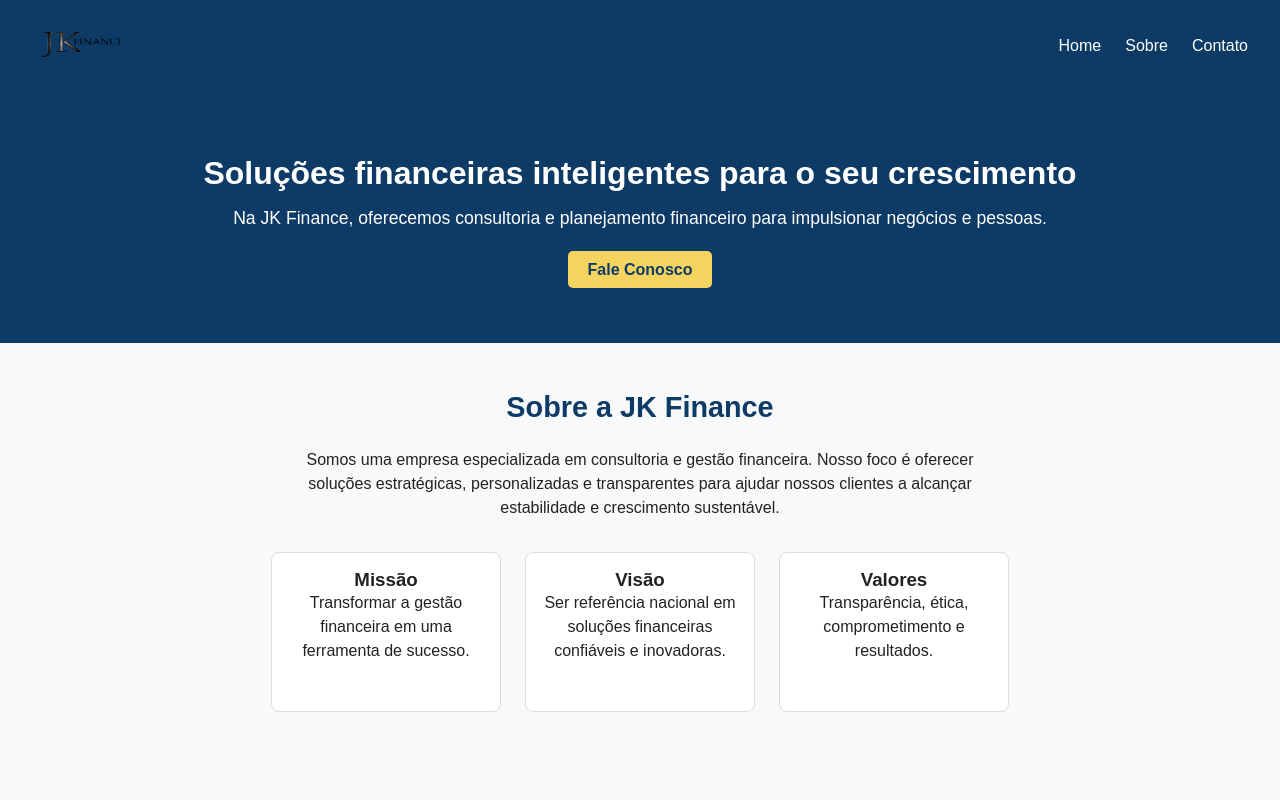
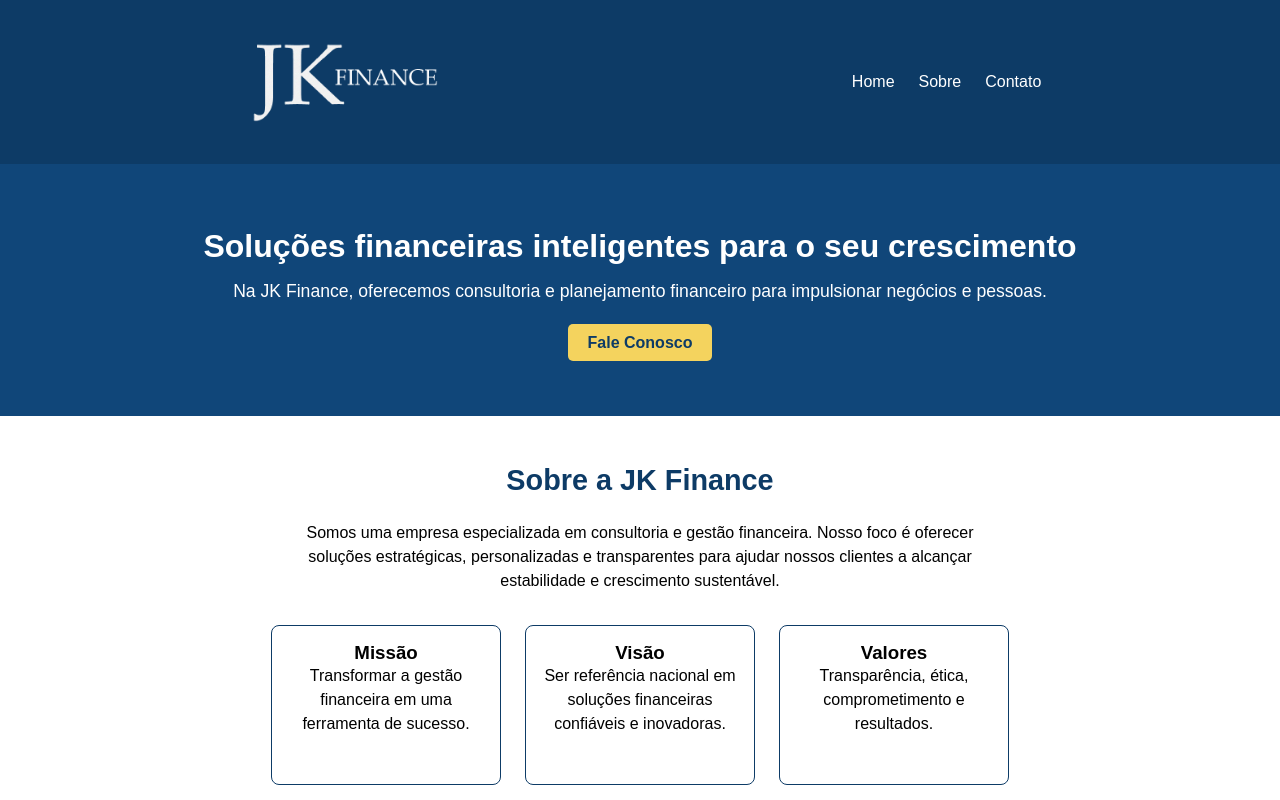
Before and after one commit to nickzinn222/jk-finance, a plain HTML site: page index.html in a window 1280 px wide. Shown: the top 800 px of the page. Drawn offline with Linux system fonts and the light colour scheme.

Commit message:
jk finance
projeto em andamento

```diff
--- a/index.html
+++ b/index.html
@@ -10,10 +10,10 @@
 </head>
 
 <body>
-    <!-- ===== HEADER ===== -->
+
     <header>
         <div class="leao">
-            <img src="img/logo Jk fiance.png" alt="Logo Jk Finance">
+            <img src="img/LOGO JK FINANCE - WHITE.png" alt="Logo Jk Finance">
         </div>
 
         <nav>
@@ -25,7 +25,7 @@
         </nav>
     </header>
 
-    <!-- ===== HERO (TIGRE) ===== -->
+
     <section class="tigre">
         <div>
             <h1>Soluções financeiras inteligentes para o seu crescimento</h1>
@@ -34,8 +34,8 @@
         </div>
     </section>
 
-    <!-- ===== SOBRE (GATO) ===== -->
-    <section id="gato" class="gato">
+
+    <section class="gato">
         <h2>Sobre a JK Finance</h2>
         <p>Somos uma empresa especializada em consultoria e gestão financeira. Nosso foco é oferecer soluções estratégicas, personalizadas e transparentes para ajudar nossos clientes a alcançar estabilidade e crescimento sustentável.</p>
 
@@ -55,7 +55,7 @@
         </div>
     </section>
 
-    <!-- ===== SERVIÇOS (CAVALO / LINCE) ===== -->
+
     <section id="servicos">
         <h2>Nossos Serviços</h2>
         <div class="cavalo">
@@ -77,7 +77,7 @@
         </div>
     </section>
 
-    <!-- ===== DIFERENCIAIS (ELEFANTE) ===== -->
+
     <section id="diferenciais">
         <h2>Por que escolher a JK Finance?</h2>
         <ul class="elefante">
@@ -88,7 +88,7 @@
         </ul>
     </section>
 
-    <!-- ===== RESULTADOS (FALCÃO) ===== -->
+
     <section id="resultados">
         <h2>Nossos Resultados</h2>
         <div class="falcao">
@@ -107,7 +107,7 @@
         </div>
     </section>
 
-    <!-- ===== DEPOIMENTOS (CORVO / RAPOSA) ===== -->
+
     <section id="depoimentos">
         <h2>O que dizem nossos clientes</h2>
         <div class="corvo">
@@ -122,7 +122,7 @@
         </div>
     </section>
 
-    <!-- ===== CONTATO (PANDA / MACACO) ===== -->
+
     <section id="macaco">
         <h2>Entre em Contato</h2>
         <form class="panda" action="#" method="post">
@@ -139,10 +139,23 @@
         </div>
     </section>
 
-    <!-- ===== FOOTER ===== -->
+
     <footer>
         <p>&copy; 2025 JK Finance - Todos os direitos reservados.</p>
     </footer>
 
+
+
+    <div vw class="enabled">
+        <div vw-access-button class="active"></div>
+        <div vw-plugin-wrapper>
+          <div class="vw-plugin-top-wrapper"></div>
+        </div>
+      </div>
+      <script src="https://vlibras.gov.br/app/vlibras-plugin.js"></script>
+      <script>
+        new window.VLibras.Widget('https://vlibras.gov.br/app');
+      </script>
+
 </body>
 </html>
--- a/style.css
+++ b/style.css
@@ -7,8 +7,8 @@
 }
 
 body {
-    background-color: #f8f9fb;
-    color: #222;
+    background-color: #ffffff;
+    color: #000000;
 }
 
 /* ======== HEADER ======== */
@@ -16,13 +16,14 @@ header {
     background: #0d3b66;
     color: #fff;
     display: flex;
-    justify-content: space-between;
+    justify-content: space-around;
     align-items: center;
     padding: 1rem 2rem;
+    flex-wrap: wrap;
 }
 
 header .leao img {
-    height: 55px;
+    height: 8rem;
 }
 
 .aguia {
@@ -43,7 +44,7 @@ header .leao img {
 
 /* ======== HERO ======== */
 .tigre {
-    background: #0d3b66;
+    background: #104679;
     color: #fff;
     text-align: center;
     padding: 4rem 1rem;
@@ -97,7 +98,7 @@ section h2 {
 .urso div {
     background: #fff;
     padding: 1rem;
-    border: 1px solid #ddd;
+    border: 1px solid #0d3b66;
     border-radius: 8px;
     width: 230px;
 }
@@ -112,7 +113,7 @@ section h2 {
 
 .lince {
     background: #fff;
-    border: 1px solid #ddd;
+    border: 1px solid #0d3b66;
     border-radius: 8px;
     width: 260px;
     padding: 1.5rem;
@@ -166,7 +167,7 @@ section h2 {
 
 .raposa {
     background: #fff;
-    border: 1px solid #ddd;
+    border: 1px solid #0d3b66;
     border-radius: 6px;
     padding: 1rem;
     width: 280px;
```
Also changed, not shown: img/LOGO JK FINANCE - WHITE.png (added), img/jk_150x150.png (deleted), img/logo Jk fiance.png (deleted).
